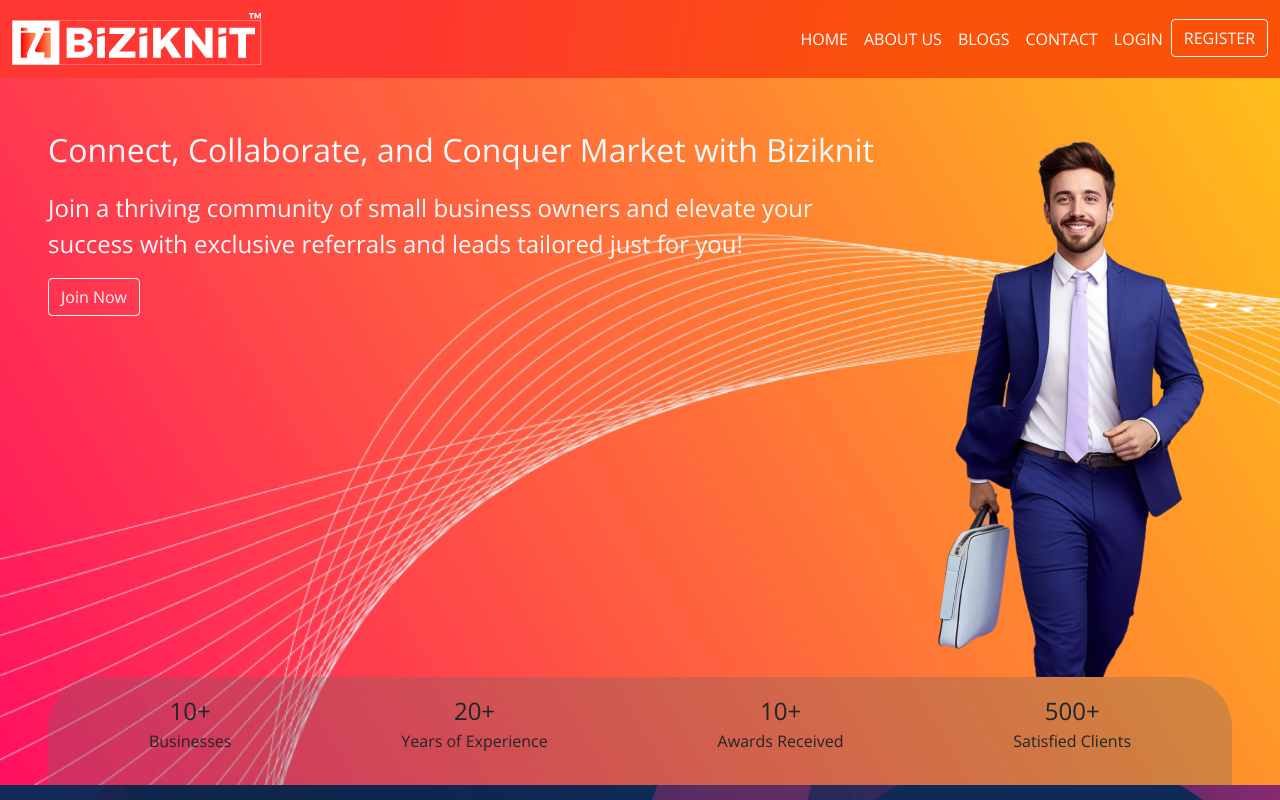
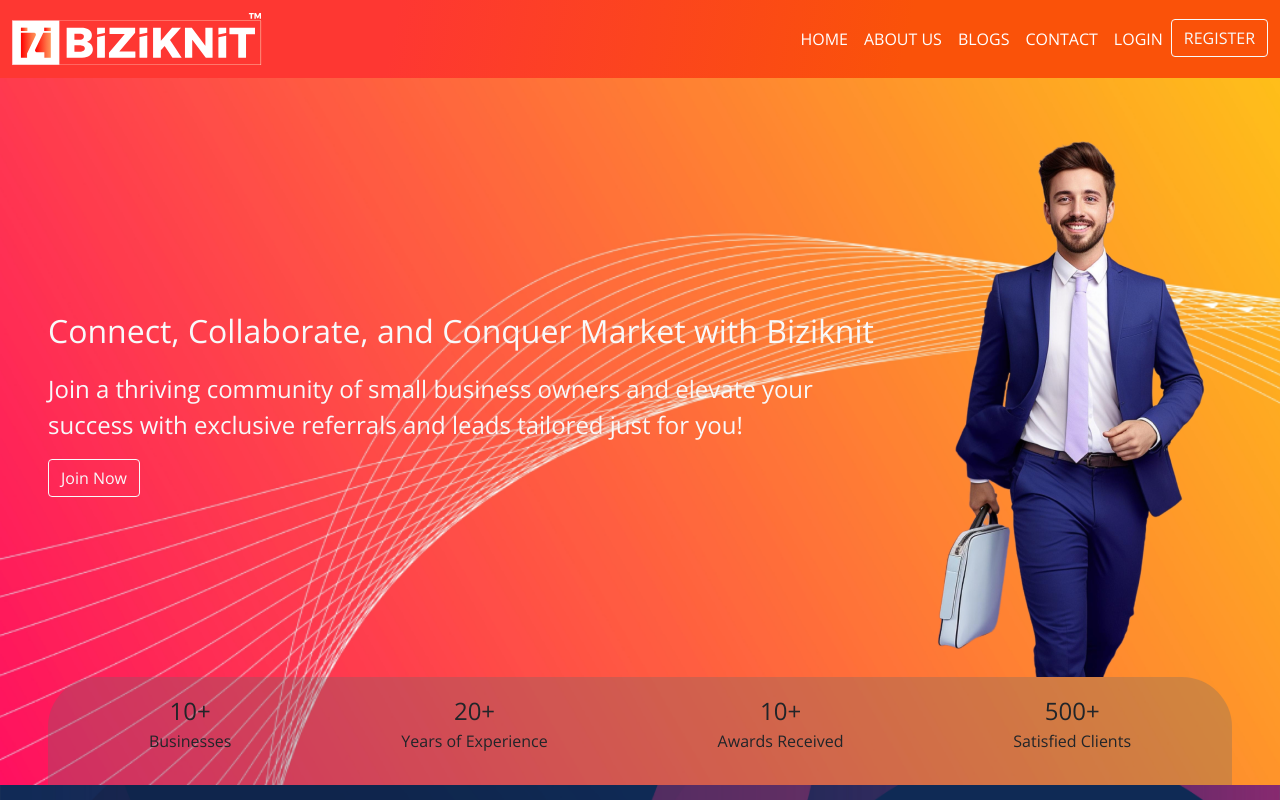
Before and after one commit to pvsaiganesh/Biziknit, a React (Create React App) app: page / in a window 1280 px wide. Shown: the top 800 px of the page. Built offline with nearby package versions, Linux system fonts and the light colour scheme.

Commit message:
Update home.js

```diff
--- a/src/components/home.js
+++ b/src/components/home.js
@@ -9,7 +9,7 @@ const Home = () => {
   return (
     <>
       <div class="p-5 pb-0">
-        <div class="text-light text-start d-flex flex-row justify-content-space-around">
+        <div class="text-light text-start d-flex flex-row justify-content-space-around align-items-center">
           <div>
             <p class="fs-2">
               Connect, Collaborate, and Conquer Market with Biziknit
```
